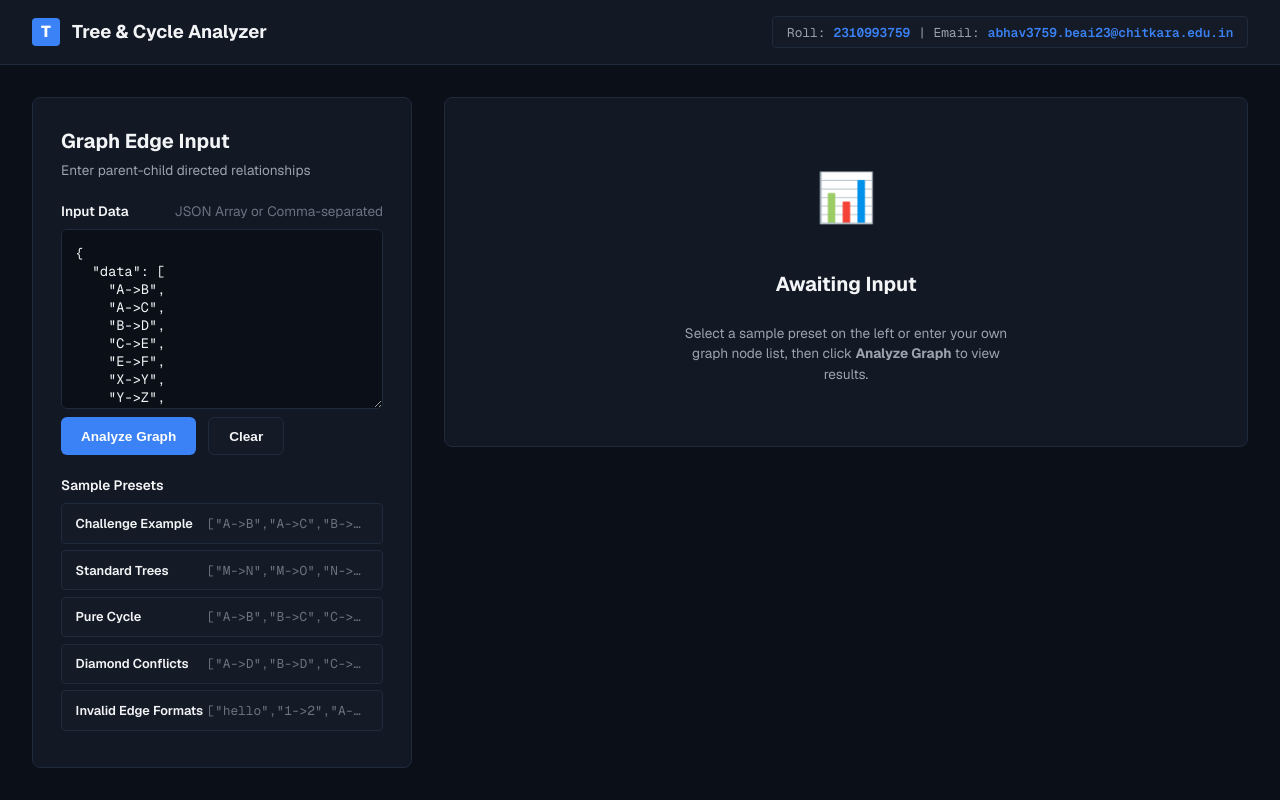
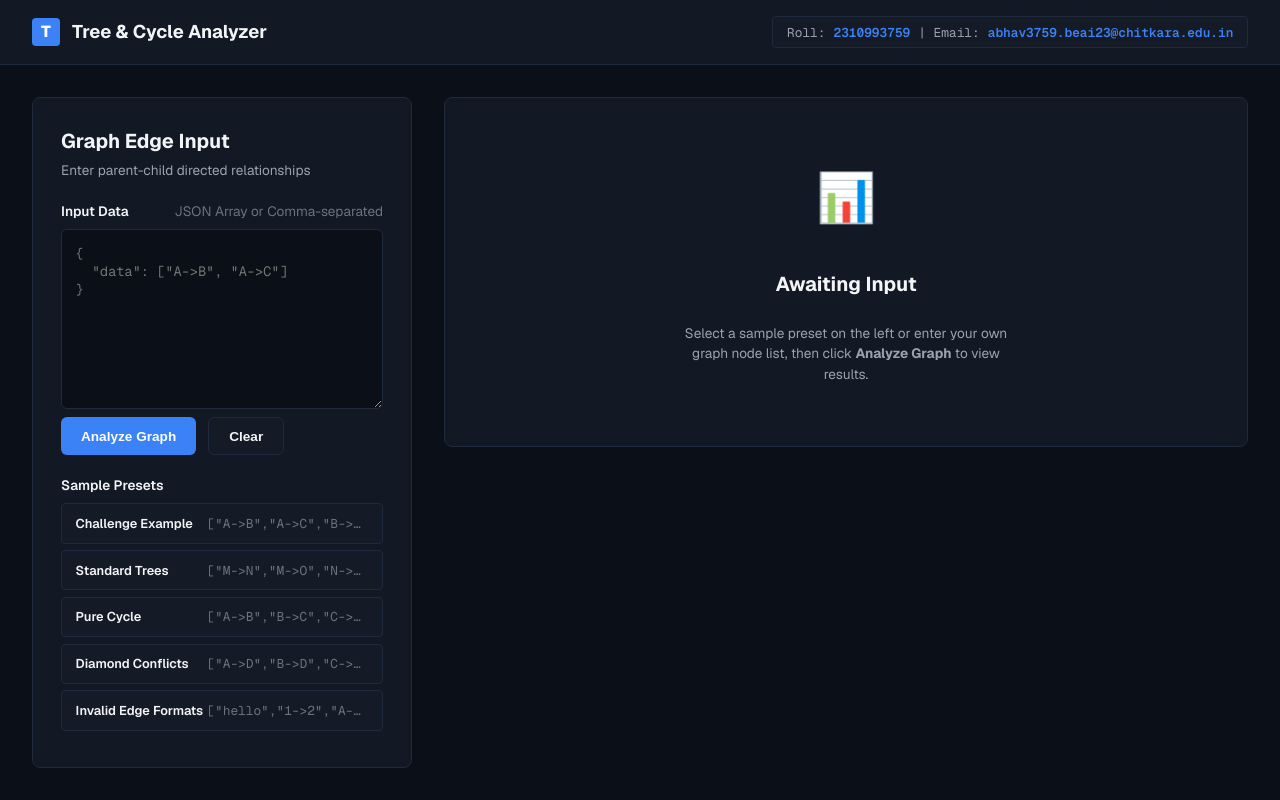
Before and after one commit to Abhavjindal/Bajaj-finserv-health-challenge, a Next.js app: page / in a window 1280 px wide. Built offline with nearby package versions, Linux system fonts and the light colour scheme.

Commit message:
Initialize inputText state to empty string by default

```diff
--- a/app/page.js
+++ b/app/page.js
@@ -46,9 +46,7 @@ const SAMPLES = [
 ];
 
 export default function Home() {
-  const [inputText, setInputText] = useState(
-    JSON.stringify({ data: SAMPLES[0].data }, null, 2)
-  );
+  const [inputText, setInputText] = useState("");
   const [isLoading, setIsLoading] = useState(false);
   const [error, setError] = useState(null);
   const [result, setResult] = useState(null);
```
